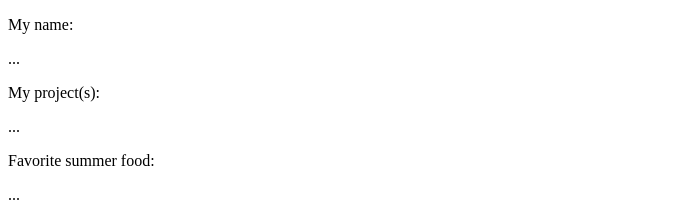
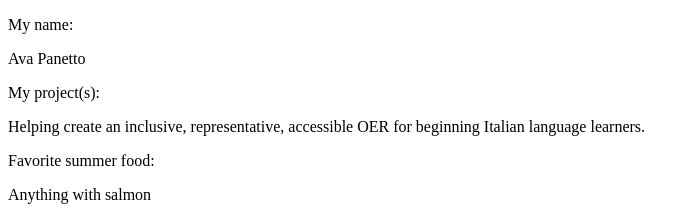
Before and after one commit to avapanetto/ds-bootcamp, a plain HTML site: page index.html in a window 1280 px wide. Shown: the top 217 px of the page, without its empty margins (0-696 px from the left). Drawn offline with Linux system fonts and the light colour scheme; grey boxes are pictures that could not be loaded.

Commit message:
Update index.html

```diff
--- a/index.html
+++ b/index.html
@@ -1,9 +1,9 @@
   <!DOCTYPE html>
 <html>
   <body>
-    <p>My name:</p> <p>...</p>
-    <p>My project(s):</p> <p>...</p>
-    <p>Favorite summer food:</p> <p>...</p>
+    <p>My name:</p> <p>Ava Panetto</p>
+    <p>My project(s):</p> <p>Helping create an inclusive, representative, accessible OER for beginning Italian language learners.</p>
+    <p>Favorite summer food:</p> <p>Anything with salmon</p>
     <a href="https://cuberule.com">a link to something fun</a>
     <iframe src="https://giphy.com/embed/uoI1q06rtLo0E" width="480" height="333" frameBorder="0" class="giphy-embed" allowFullScreen></iframe><p><a href="https://giphy.com/stickers/cool-for-the-summer-uoI1q06rtLo0E">via GIPHY/>
    </body>
```
